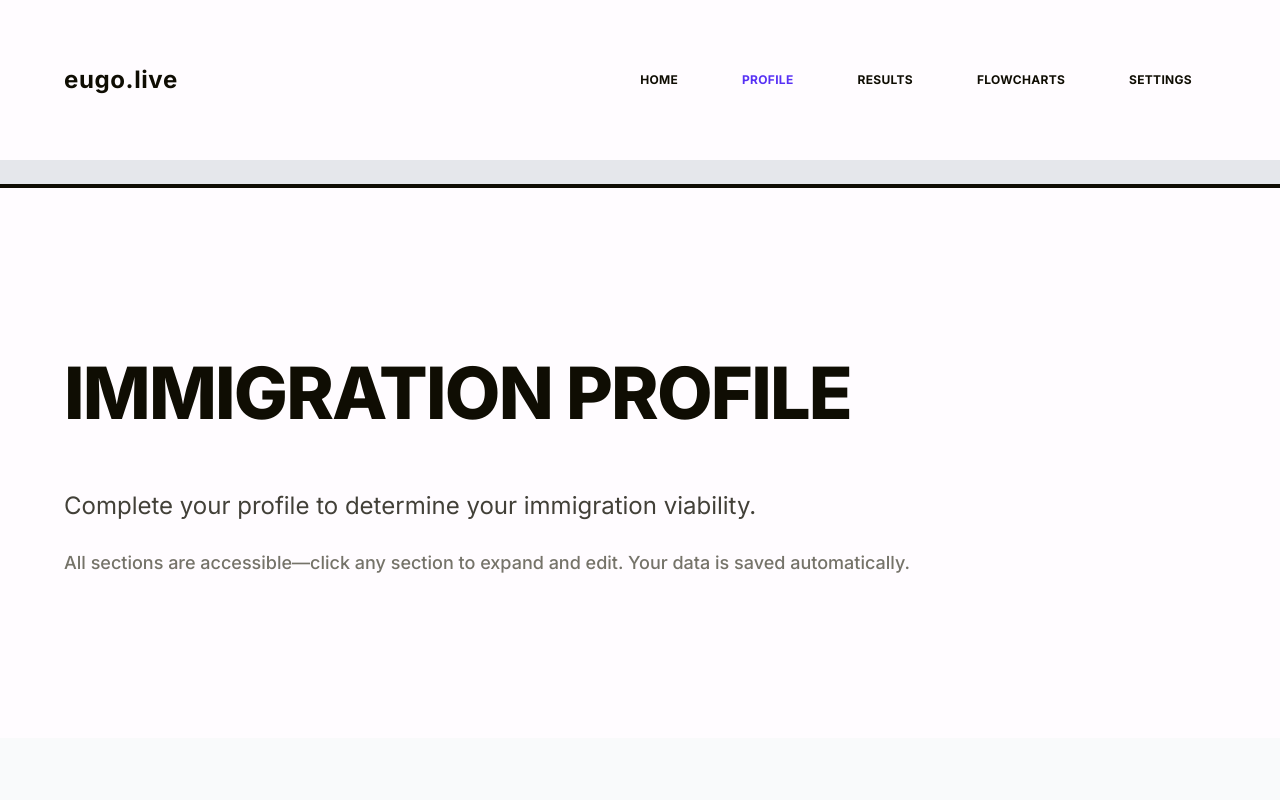
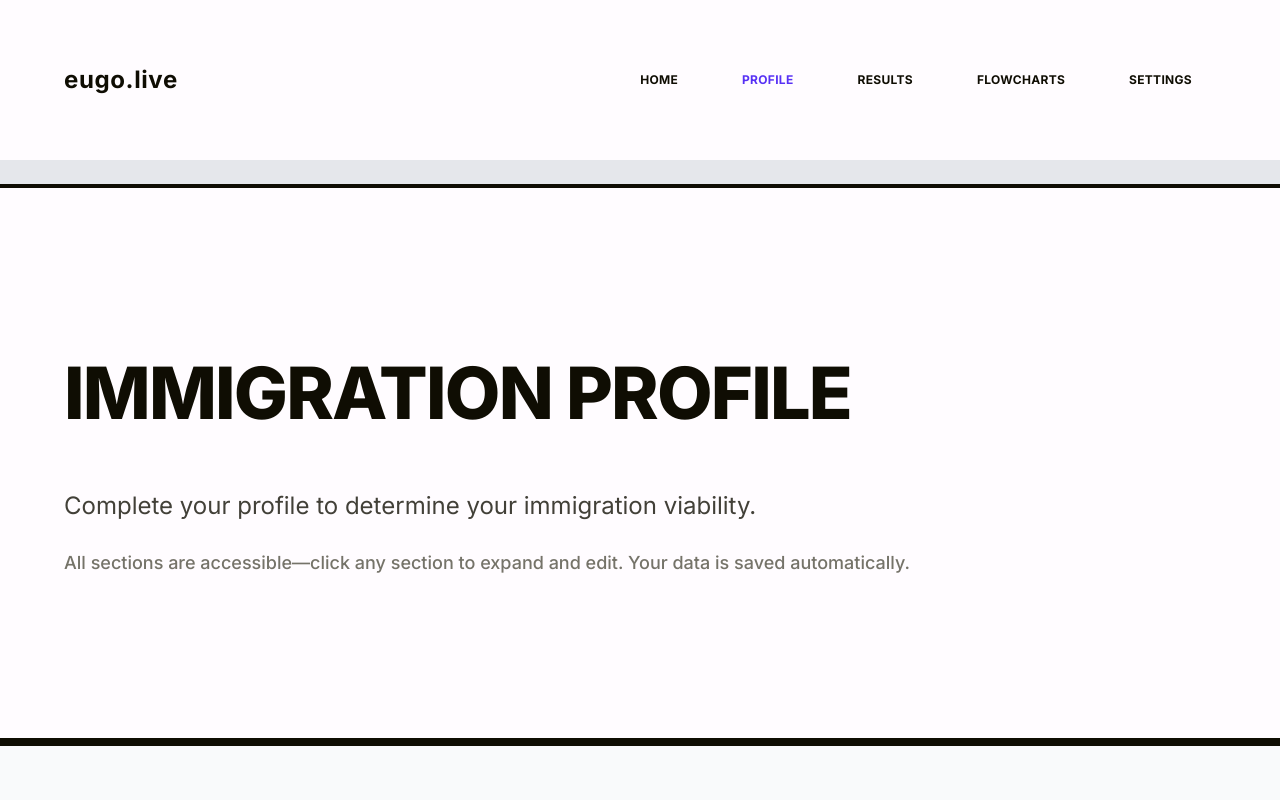
Before and after one commit to travisfranklin/immigration-planning-tool, a React (Vite) app: page /profile in a window 1280 px wide. Shown: the top 800 px of the page. Built offline with nearby package versions, Linux system fonts and the light colour scheme.

Commit message:
style(profile): add bottom border to page header

```diff
--- a/src/pages/Profile.tsx
+++ b/src/pages/Profile.tsx
@@ -111,7 +111,7 @@ export function Profile() {
       </div>
 
       {/* Page Header - Bold, Clean */}
-      <div className="bg-white">
+      <div className="bg-white border-b-8 border-black">
         <div className="max-w-7xl mx-auto px-4 sm:px-6 lg:px-8 py-16 md:py-20">
           <div className="max-w-4xl">
             <h1 className="text-7xl font-extrabold text-black mb-6 leading-tight uppercase tracking-tight">
```
